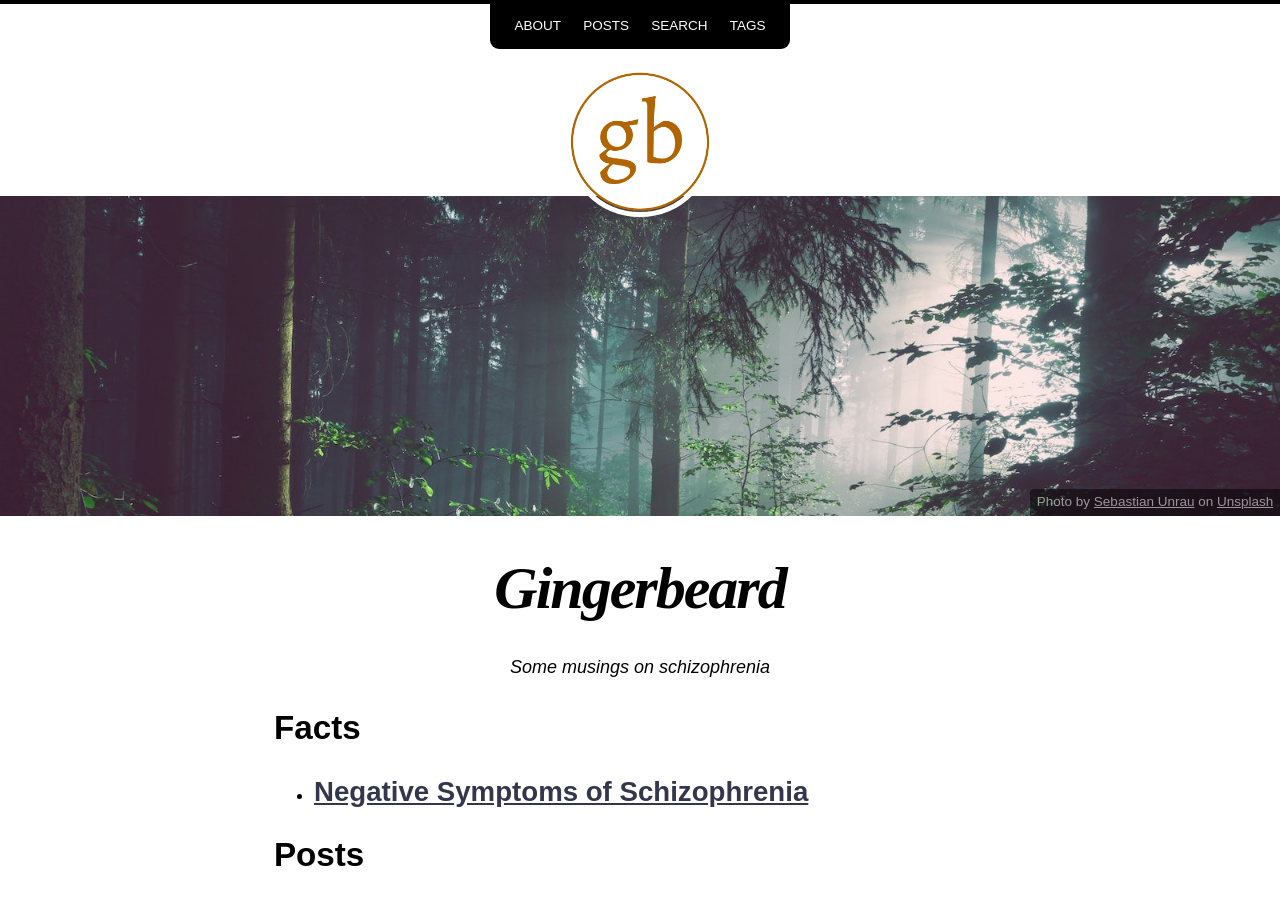
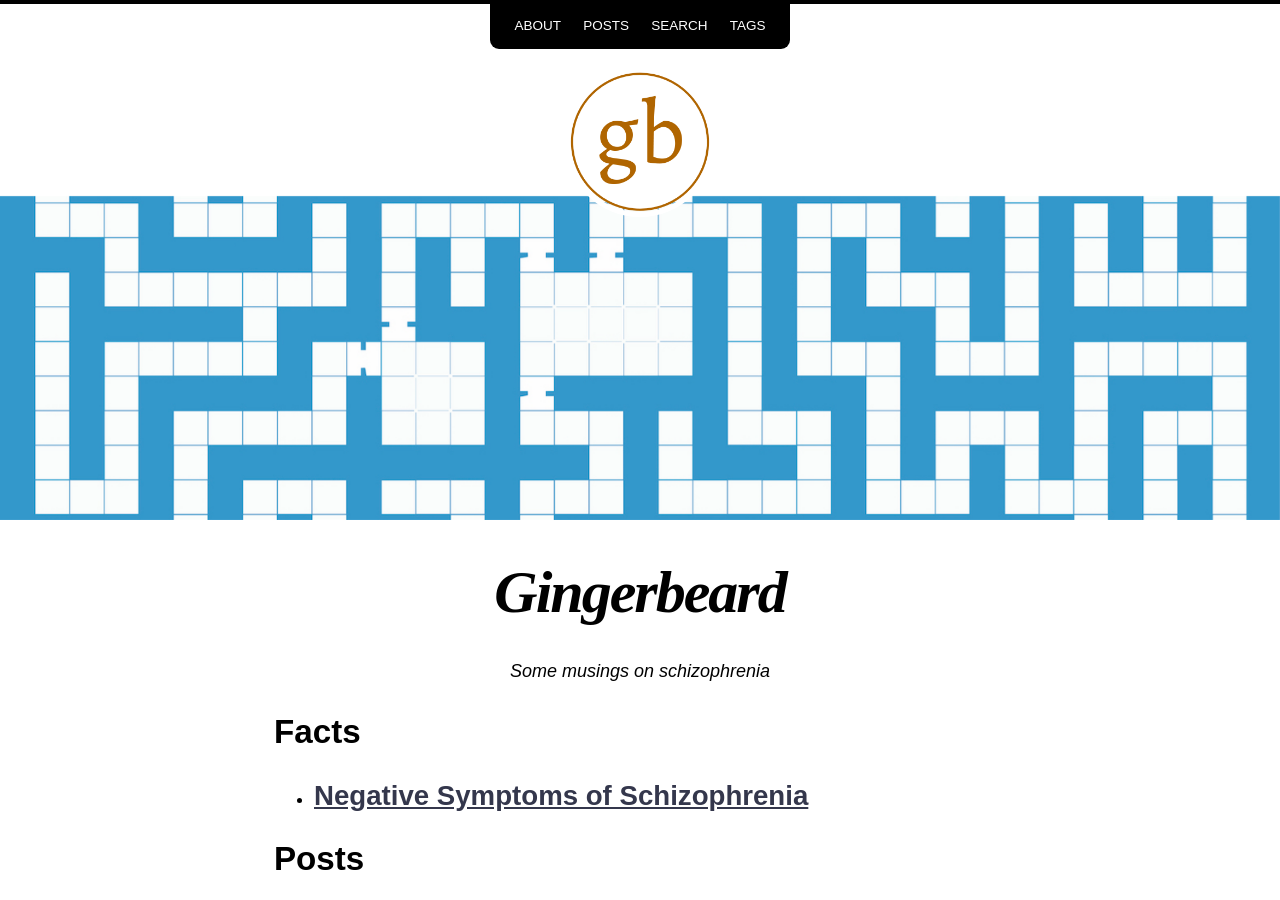
Before and after one commit to hori-kun/blog, a Jekyll site: the page built from index.md, in a window 1280 px wide and 900 px high. Built offline with Jekyll 4.4.1, drawn with Linux system fonts in a browser that asks for light colours; nearby versions of some CDN libraries; a script that is not in the unit is left out.

Commit message:
Update splash image

```diff
--- a/index.md
+++ b/index.md
@@ -2,7 +2,6 @@
 layout: home
 image:
   path: "/assets/img/splash.jpg"
-  caption: "Photo by [Sebastian Unrau](https://unsplash.com/photos/sp-p7uuT0tw?utm_source=unsplash&utm_medium=referral&utm_content=creditCopyText) on [Unsplash](https://unsplash.com)"
 title: Gingerbeard
 ---
 
```
Also changed, not shown: assets/img/splash.jpg.
